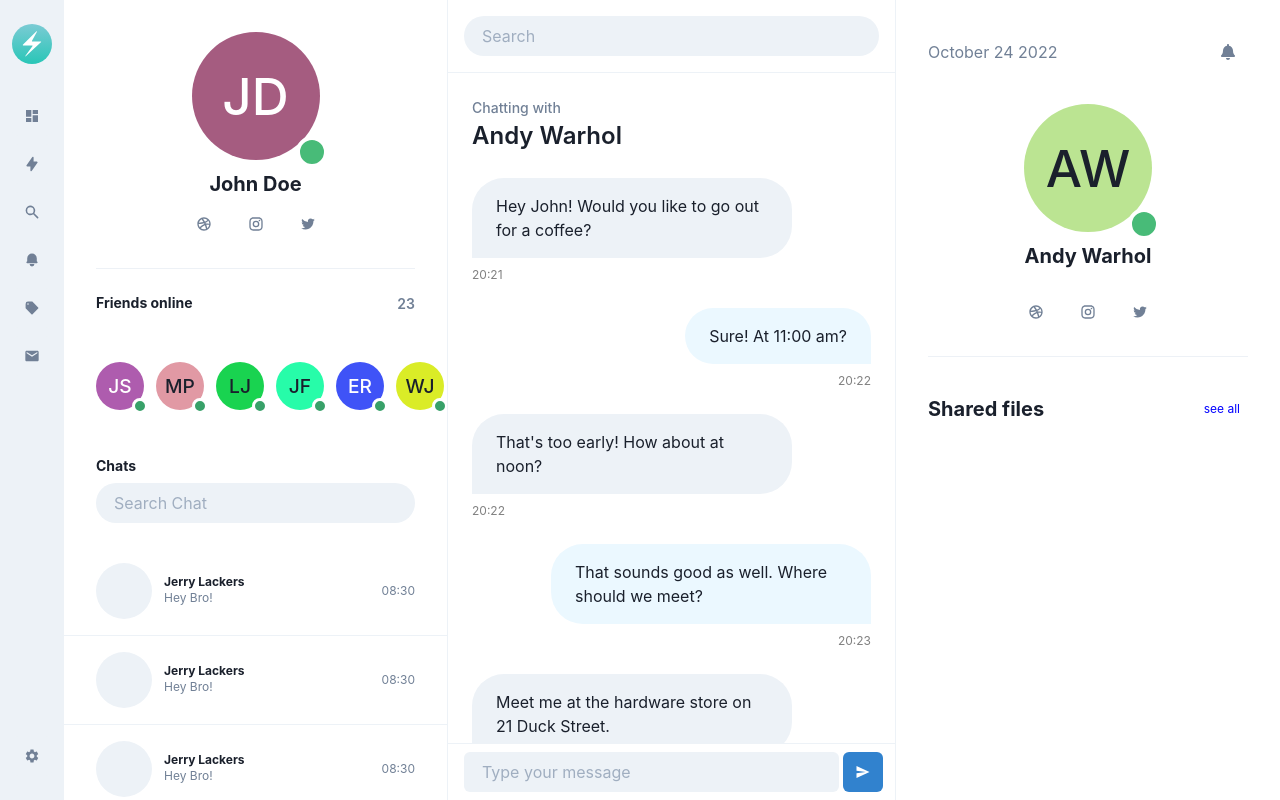
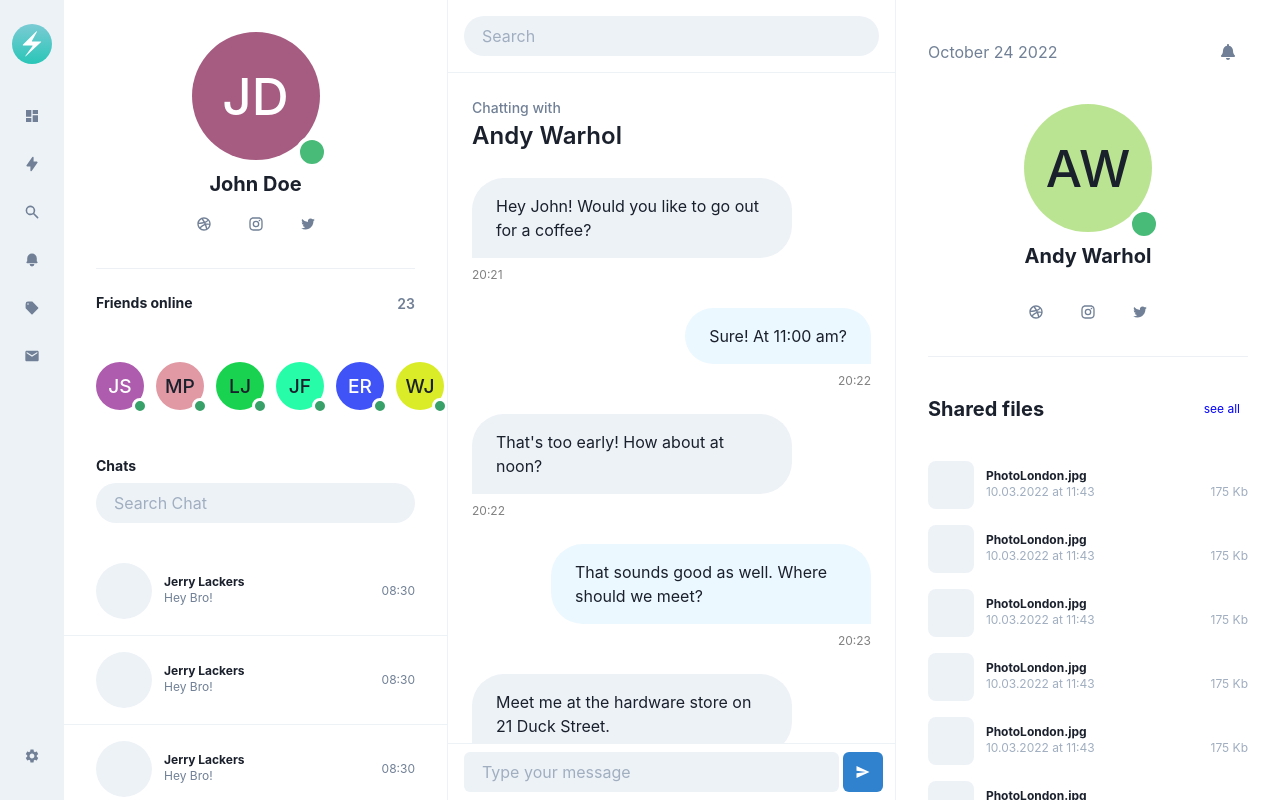
Before and after one commit to amatureApe/chakra-chat-app, a Next.js app in the folder chat-app/: page / in a window 1280 px wide. Built offline with nearby package versions, Linux system fonts and the light colour scheme.

Commit message:
add ChatFiles and sample File

```diff
--- /dev/null
+++ b/chat-app/components/ChatFiles/ChatFile.tsx
@@ -0,0 +1,24 @@
+import { HStack, Box, VStack, Text, Heading } from "@chakra-ui/react"
+
+const ChatFile = () => {
+  return (
+    <HStack w="full" px={8} spacing={3}>
+      <Box w={14} h={12} rounded="lg" bg="gray.100" />
+      <VStack spacing={0} alignItems="flex-street" w="full">
+        <Heading fontSize={12} w="full">
+          PhotoLondon.jpg
+        </Heading>
+        <HStack w="full" justifyContent="space-between">
+          <Text fontSize={12} color="gray.400">
+            10.03.2022 at 11:43
+          </Text>
+          <Text fontSize={12} color="gray.400">
+            175 Kb
+          </Text>
+        </HStack>
+      </VStack>
+    </HStack>
+  )
+}
+
+export default ChatFile
--- a/chat-app/components/ChatFiles/index.tsx
+++ b/chat-app/components/ChatFiles/index.tsx
@@ -1,6 +1,7 @@
-import { Flex, HStack, VStack, Text, IconButton, Avatar, AvatarBadge, Heading, Box, Divider, Button } from '@chakra-ui/react'
+import { Flex, HStack, VStack, Text, IconButton, Avatar, AvatarBadge, Heading, Box, Divider, Button, List, ListItem } from '@chakra-ui/react'
 import { FaBell } from 'react-icons/fa'
 import { RiDribbbleLine, RiInstagramLine, RiTwitterFill } from 'react-icons/ri'
+import ChatFile from './ChatFile'
 
 const ChatFiles = () => {
   return (
@@ -57,6 +58,41 @@ const ChatFiles = () => {
             see all
           </Button>
         </HStack>
+        <List spacing={4} mt={6} w="full">
+          <ListItem>
+            <ChatFile />
+          </ListItem>
+          <ListItem>
+            <ChatFile />
+          </ListItem>
+          <ListItem>
+            <ChatFile />
+          </ListItem>
+          <ListItem>
+            <ChatFile />
+          </ListItem>
+          <ListItem>
+            <ChatFile />
+          </ListItem>
+          <ListItem>
+            <ChatFile />
+          </ListItem>
+          <ListItem>
+            <ChatFile />
+          </ListItem>
+          <ListItem>
+            <ChatFile />
+          </ListItem>
+          <ListItem>
+            <ChatFile />
+          </ListItem>
+          <ListItem>
+            <ChatFile />
+          </ListItem>
+          <ListItem>
+            <ChatFile />
+          </ListItem>
+        </List>
       </VStack>
     </Flex>
   )
```
